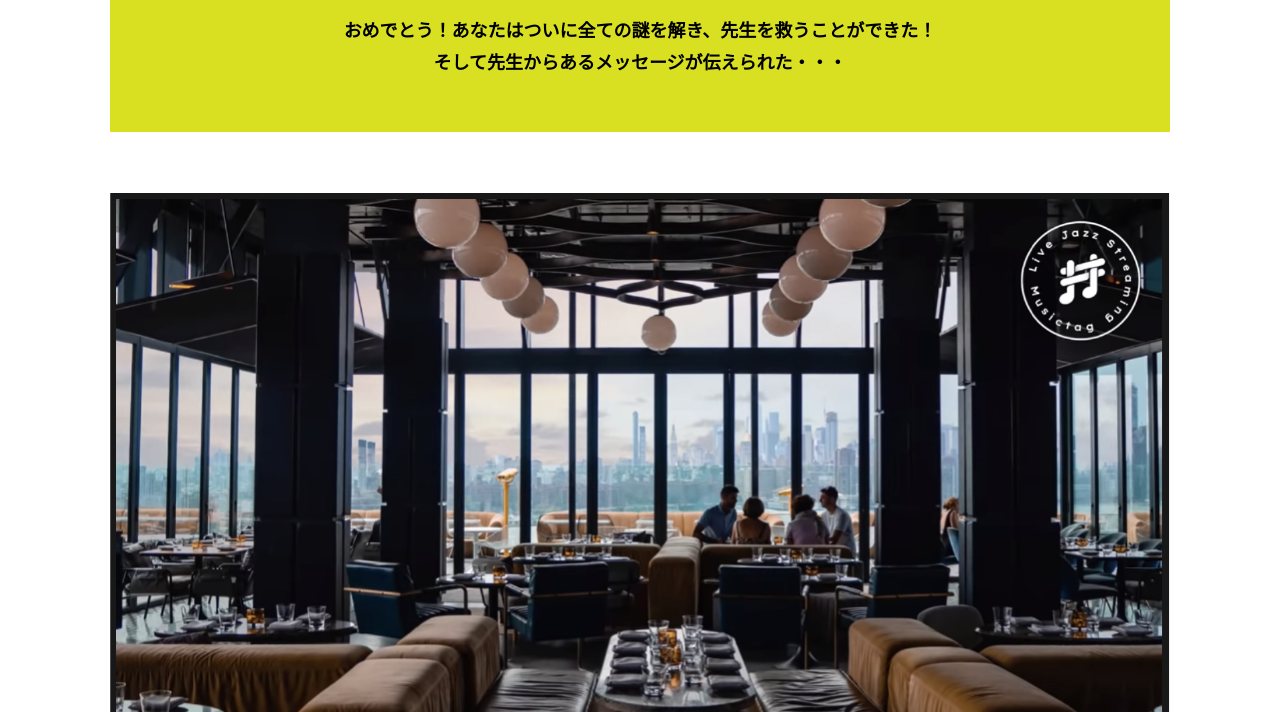
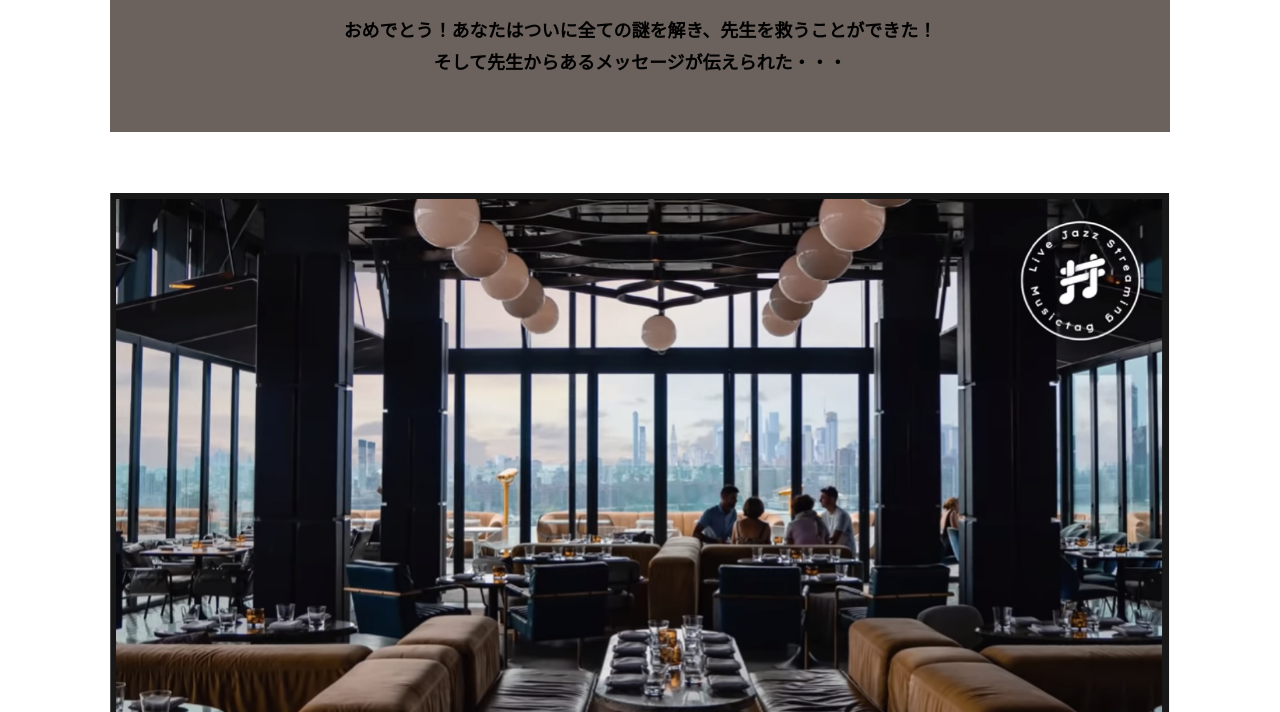
Before and after one commit to meow0704/alfa-yoyogi-36, a plain HTML site: page final.html in a window 1280 px wide. Shown: the part 388-1100 px from the top of the page. Drawn offline with Linux system fonts and the light colour scheme.

Commit message:
Update style.css

```diff
--- a/assets/css/style.css
+++ b/assets/css/style.css
@@ -243,7 +243,7 @@ button {
 }
 
 .bg-color--subcolor {
-  background-color: #d9e021;
+  background-color: #6b625d;
 }
 
 .bg-color--gray {
```
